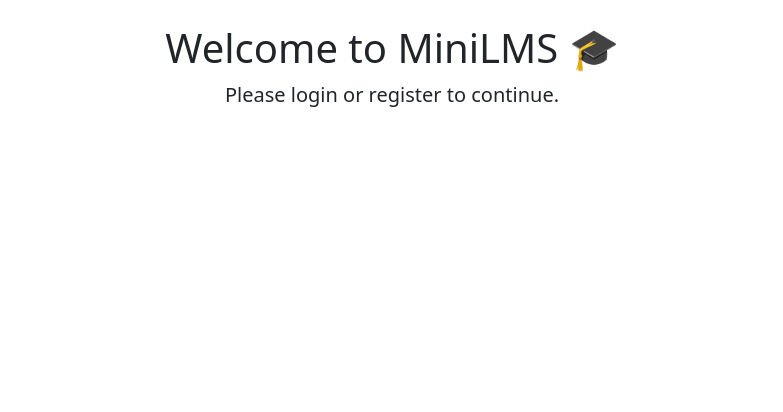
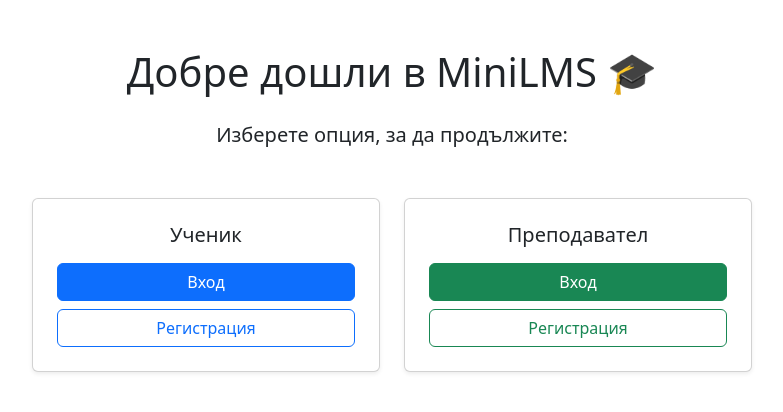
Before and after one commit to EliArn99/Learning-Management-System-, a Django app: template templates/dashboards/home.html in a window 1280 px wide. Shown: the part 56-468 px from the top of the page, without its empty margins (248-1031 px from the left). Run offline with Django 3.2, Linux system fonts and the light colour scheme; the template is opened without the code that fills it, so the values that code supplies are empty.

Commit message:
Update home.html

```diff
--- a/templates/dashboards/home.html
+++ b/templates/dashboards/home.html
@@ -1,7 +1,24 @@
 {% extends 'base.html' %}
 {% block content %}
-<div class="text-center">
-    <h1>Welcome to MiniLMS 🎓</h1>
-    <p class="lead">Please login or register to continue.</p>
+<div class="container text-center mt-5">
+    <h1 class="mb-4">Добре дошли в MiniLMS 🎓</h1>
+    <p class="lead mb-5">Изберете опция, за да продължите:</p>
+
+    <div class="row justify-content-center">
+        <div class="col-md-4 mb-3">
+            <div class="card shadow-sm p-4">
+                <h5>Ученик</h5>
+                <a href="{% url 'users:login' %}" class="btn btn-primary w-100 my-2">Вход</a>
+                <a href="{% url 'users:register_student' %}" class="btn btn-outline-primary w-100">Регистрация</a>
+            </div>
+        </div>
+        <div class="col-md-4 mb-3">
+            <div class="card shadow-sm p-4">
+                <h5>Преподавател</h5>
+                <a href="{% url 'users:login' %}" class="btn btn-success w-100 my-2">Вход</a>
+                <a href="{% url 'users:register_teacher' %}" class="btn btn-outline-success w-100">Регистрация</a>
+            </div>
+        </div>
+    </div>
 </div>
 {% endblock %}
```
